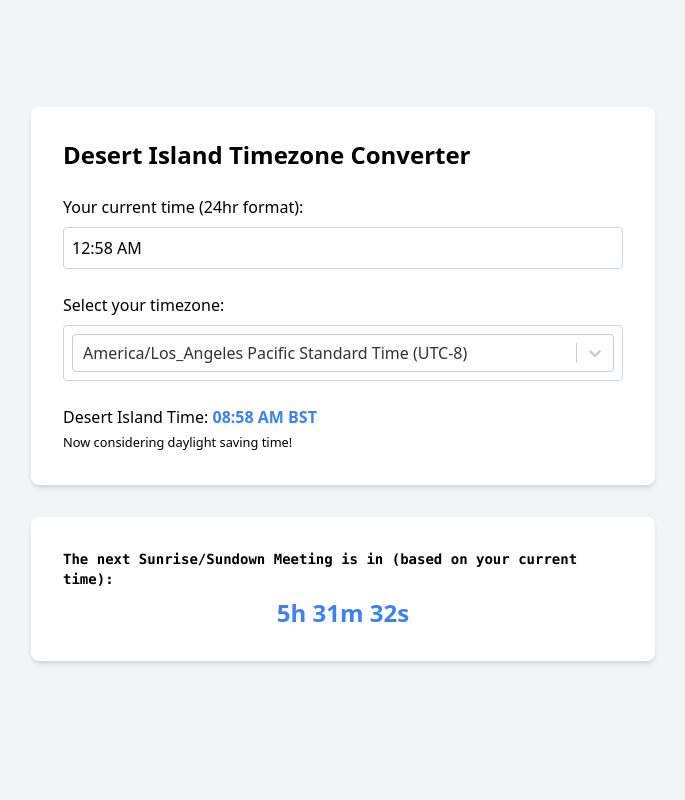
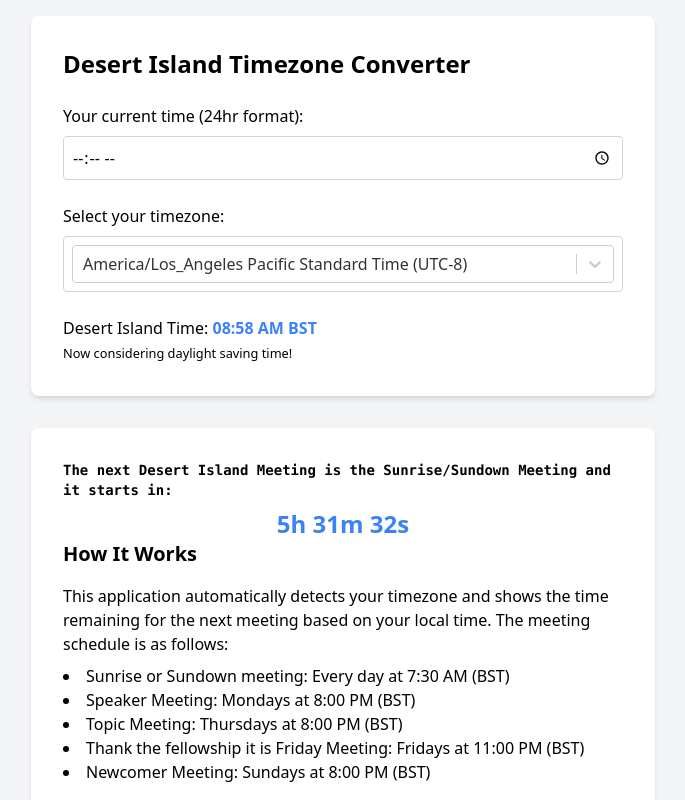
Before and after one commit to Umoren/timezone-converter, a React (Create React App) app: page / in a window 1280 px wide. Shown: the top 800 px of the page, without its empty margins (297-982 px from the left). Built offline with nearby package versions, Linux system fonts and the light colour scheme.

Commit message:
made some changes

```diff
--- a/src/App.js
+++ b/src/App.js
@@ -1,24 +1,23 @@
-import { useState, useEffect } from 'react';
-import timezones from './timezone-list';
-import moment from 'moment-timezone';
-import Select from 'react-select';
-import Modal from './components/Modal';
-
+import { useState, useEffect } from "react";
+import timezones from "./timezone-list";
+import moment from "moment-timezone";
+import Select from "react-select";
+import Modal from "./components/Modal";
 
 function App() {
   const getUserTimezone = () => {
     const userTimezoneIana = Intl.DateTimeFormat().resolvedOptions().timeZone;
-    const userTimezone = timezones.find(tz => tz.iana === userTimezoneIana);
+    const userTimezone = timezones.find((tz) => tz.iana === userTimezoneIana);
     return userTimezone || timezones[0];
   };
 
-  const [meetingTime, setMeetingTime] = useState(new Date().toLocaleTimeString([], { hour: '2-digit', minute: '2-digit' }));
+  const [meetingTime, setMeetingTime] = useState(
+    new Date().toLocaleTimeString([], { hour: "2-digit", minute: "2-digit" })
+  );
   const [selectedTimezone, setSelectedTimezone] = useState(getUserTimezone());
   const [utcTime, setUtcTime] = useState("");
   const [isModalOpen, setIsModalOpen] = useState(false);
   const [countdown, setCountdown] = useState("");
-
-
 
   const handleMeetingTimeChange = (e) => {
     setMeetingTime(e.target.value);
@@ -28,7 +27,6 @@ function App() {
     value: timezone.abbr,
     label: timezone.iana + " " + timezone.name,
   }));
-
 
   const showMeetingNotification = async () => {
     // Check if notifications are supported
@@ -55,26 +53,62 @@ function App() {
     }
   };
 
-  // Calculate the time difference between the current time and the meeting time
-  const calculateCountdown = () => {
+  const meetingSchedule = [
+    {
+      label: "Sunrise/Sundown Meeting",
+      utcTime: "07:30",
+      days: [0, 1, 2, 3, 4, 5, 6],
+    },
+    { label: "Speaker Meeting", utcTime: "20:00", days: [1] },
+    { label: "Topic Meeting", utcTime: "20:00", days: [4] },
+    {
+      label: "Thank the fellowship it's Friday Meeting",
+      utcTime: "23:00",
+      days: [5],
+    },
+    { label: "Newcomer Meeting", utcTime: "20:00", days: [0] },
+  ];
+
+  const getNextMeeting = () => {
     const now = moment();
-    const meetingTimeUK = moment.tz(
-      `${now.format("YYYY-MM-DD")} ${"07:30"}`,
-      "YYYY-MM-DD hh:mm A",
-      "Europe/London"
-    );
+    const upcomingMeetings = meetingSchedule.flatMap((meeting) => {
+      return meeting.days.map((day) => {
+        const meetingDate = now.clone().day(day).format("YYYY-MM-DD");
+        const meetingTime = moment.tz(
+          `${meetingDate} ${meeting.utcTime}`,
+          "YYYY-MM-DD hh:mm",
+          "Europe/London"
+        );
 
-    if (now.isAfter(meetingTimeUK)) {
-      meetingTimeUK.add(1, "days");
-    }
+        // If the meeting is in the past, add 1 week
+        if (now.isAfter(meetingTime)) {
+          meetingTime.add(1, "weeks");
+        }
 
-    const duration = moment.duration(meetingTimeUK.diff(now));
-    setCountdown(
-      `${duration.hours()}h ${duration.minutes()}m ${duration.seconds()}s`
-    );
+        return { ...meeting, time: meetingTime };
+      });
+    });
+
+    return upcomingMeetings.sort((a, b) => a.time - b.time)[0];
   };
 
+  const updateCountdown = () => {
+    const nextMeeting = getNextMeeting();
+    const now = moment();
+    const duration = moment.duration(nextMeeting.time.diff(now));
 
+    setCountdown({
+      label: nextMeeting.label,
+      time: `${
+        duration.days() > 0 ? `${duration.days()}d ` : ""
+      }${duration.hours()}h ${duration.minutes()}m ${duration.seconds()}s`,
+    });
+  };
+
+  useEffect(() => {
+    const timer = setInterval(updateCountdown, 1000);
+    return () => clearInterval(timer);
+  }, []);
 
   useEffect(() => {
     if (meetingTime === "") {
@@ -113,27 +147,24 @@ function App() {
     if (formattedUtcTime === "07:30 AM BST") {
       setIsModalOpen(true);
       showMeetingNotification();
-      console.log("formatted time triggered")
+      console.log("formatted time triggered");
     }
   }, [meetingTime, selectedTimezone]);
-
-  useEffect(() => {
-    const timer = setInterval(calculateCountdown, 1000);
-    return () => clearInterval(timer);
-  }, []);
 
   return (
     <div className="App min-h-screen bg-gray-100 flex flex-col items-center justify-center p-4">
       <div className="bg-white shadow-md rounded-lg p-8 w-full sm:w-2/3 md:w-1/2">
-        <h1 className="text-2xl font-bold mb-6">Desert Island Timezone Converter</h1>
+        <h1 className="text-2xl font-bold mb-6">
+          Desert Island Timezone Converter
+        </h1>
         <div className="mb-6">
           <label htmlFor="meetingTime" className="block mb-2">
             Your current time (24hr format):
           </label>
           <input
-            type="time-local"
+            type="time"
             id="meetingTime"
-            placeholder='07:30'
+            placeholder="07:30"
             value={meetingTime}
             onChange={handleMeetingTimeChange}
             className="border border-gray-300 rounded w-full p-2"
@@ -145,12 +176,18 @@ function App() {
           </label>
           <Select
             id="timezone"
-            value={{ value: selectedTimezone.abbr, label: selectedTimezone.iana + " " + selectedTimezone.name }}
-            onChange={(option) => setSelectedTimezone(timezones.find((tz) => tz.abbr === option.value))}
+            value={{
+              value: selectedTimezone.abbr,
+              label: selectedTimezone.iana + " " + selectedTimezone.name,
+            }}
+            onChange={(option) =>
+              setSelectedTimezone(
+                timezones.find((tz) => tz.abbr === option.value)
+              )
+            }
             options={formattedTimezones}
             className="border border-gray-300 rounded w-full p-2"
           />
-
         </div>
 
         <div>
@@ -162,13 +199,40 @@ function App() {
         </div>
       </div>
 
-      <div className='bg-white shadow-md rounded-lg p-8 w-full sm:w-2/3 md:w-1/2 my-8'>
-
-        <p className='mb-2 text-sm font-mono font-semibold'>
-          The next Sunrise/Sundown Meeting is in (based on your current time):{" "}
+      <div className="bg-white shadow-md rounded-lg p-8 w-full sm:w-2/3 md:w-1/2 my-8">
+        <p className="mb-2 text-sm font-mono font-semibold">
+          The next Desert Island Meeting is the {countdown.label} and it starts
+          in:
         </p>
 
-        <p className='text-center text-2xl'><strong className="text-blue-500 ">{countdown}</strong></p>
+        <p className="text-center text-2xl">
+          <strong className="text-blue-500 ">{countdown.time}</strong>
+        </p>
+
+        <div>
+          <h2 className="text-xl font-bold mb-4">How It Works</h2>
+          <p>
+            This application automatically detects your timezone and shows the
+            time remaining for the next meeting based on your local time. The
+            meeting schedule is as follows:
+          </p>
+          <ul className="list-disc list-inside mt-2">
+            <li>Sunrise or Sundown meeting: Every day at 7:30 AM (BST)</li>
+            <li>Speaker Meeting: Mondays at 8:00 PM (BST)</li>
+            <li>Topic Meeting: Thursdays at 8:00 PM (BST)</li>
+            <li>
+              Thank the fellowship it is Friday Meeting: Fridays at 11:00 PM
+              (BST)
+            </li>
+            <li>Newcomer Meeting: Sundays at 8:00 PM (BST)</li>
+          </ul>
+          <p className="mt-4">
+            The countdown timer will display the time remaining for the next
+            meeting based on the schedule above. You can also input your current
+            time and select your timezone to see the Desert Island Time for that
+            specific moment.
+          </p>
+        </div>
       </div>
 
       <Modal
@@ -177,7 +241,6 @@ function App() {
         meetingLink="https://us06web.zoom.us/j/92642189858?pwd=TUpkVElab1JTVTMzV1FGelRXYU9VZz09"
       />
     </div>
-
   );
 }
 export default App;
```
Also changed, not shown: public/Samtech_generate_cover_image_for_this_article_Mastering_JavaScr_7a20c80f-b05f-4093-ac9d-327f55403345.png (added).
